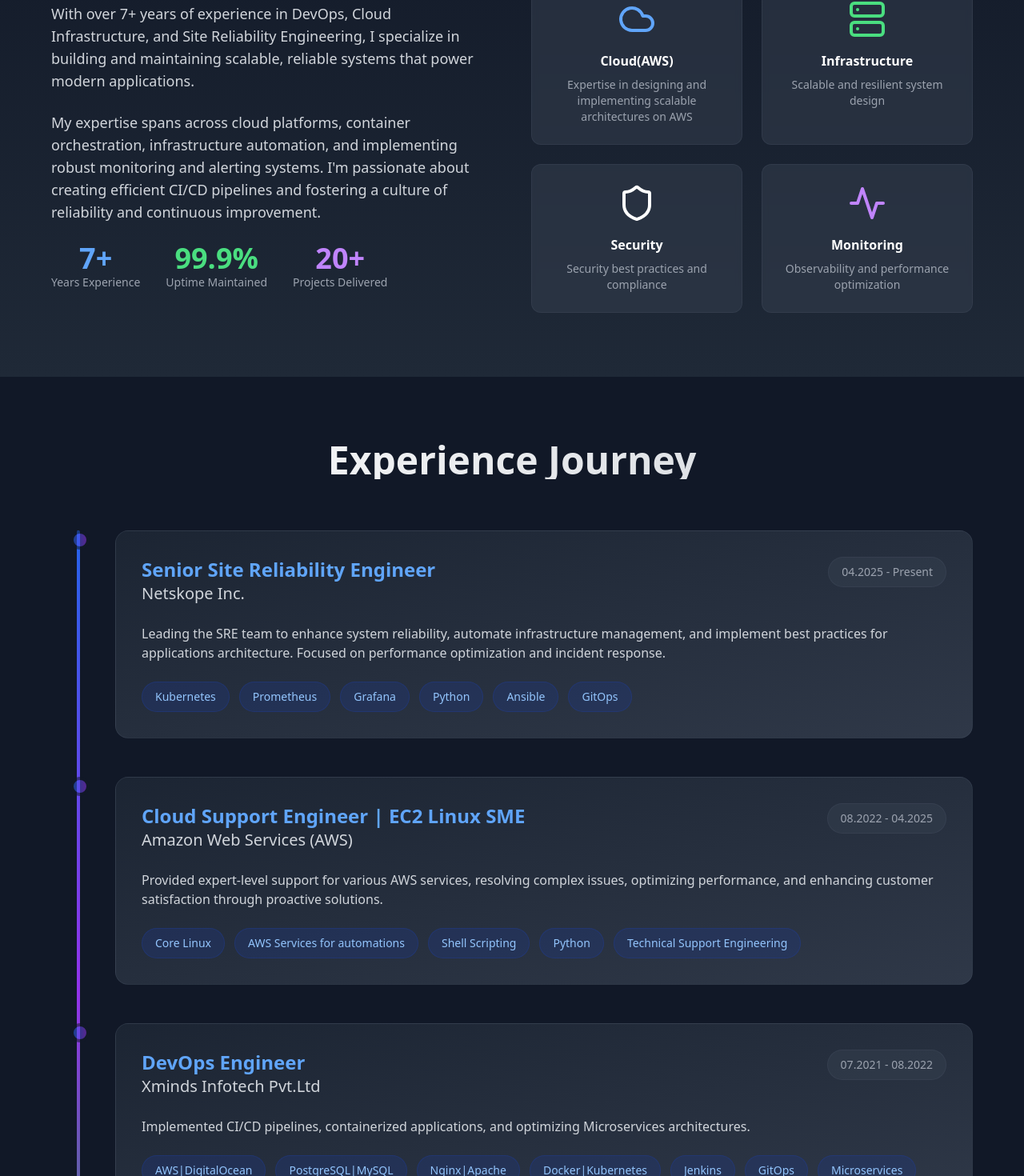
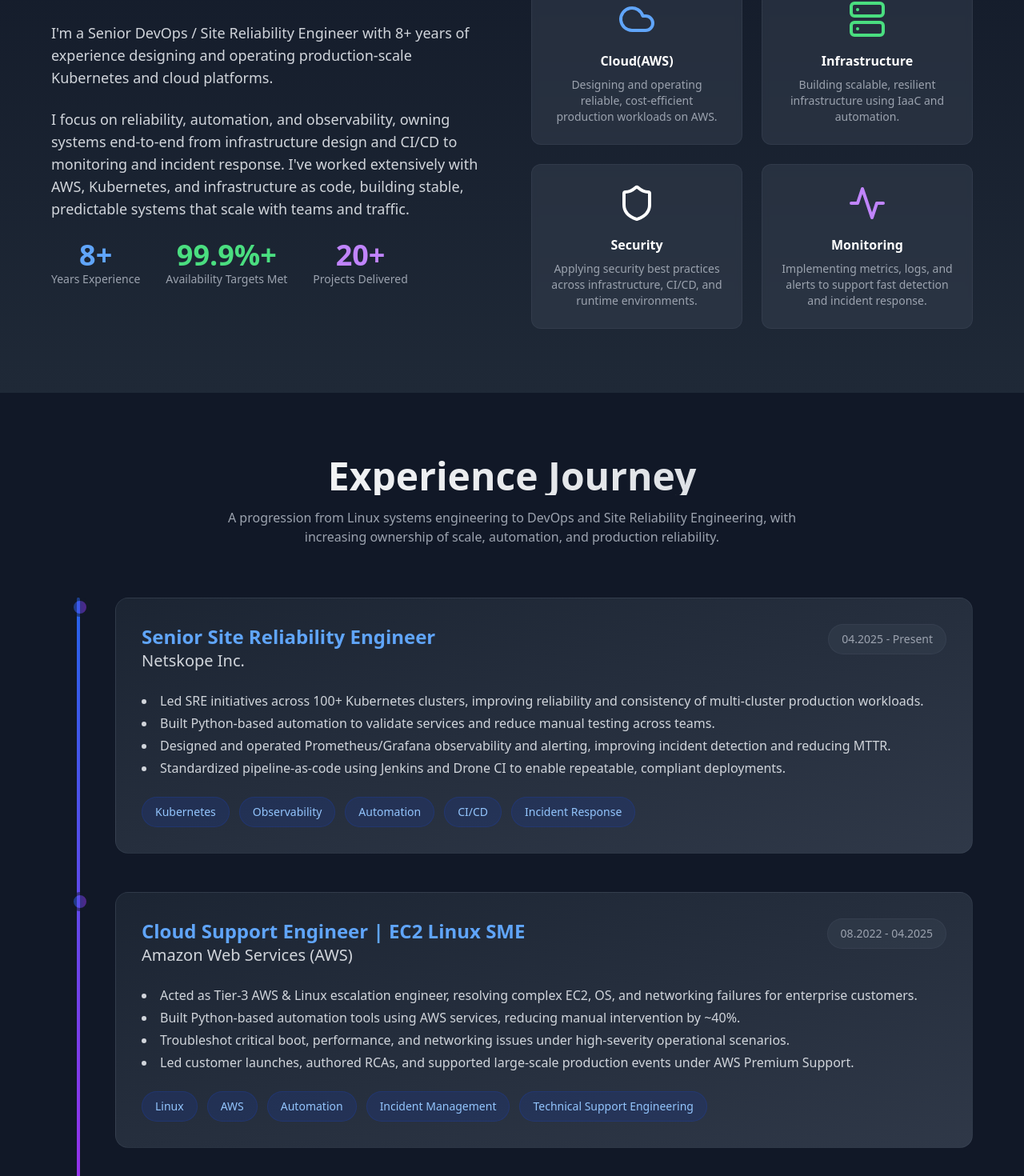
Before and after one commit to j1shnu/portfolio-2025, a React (Vite) app: page / in a window 1280 px wide. Shown: the part 1017-2487 px from the top of the page at 80% size. Built offline with nearby package versions, Linux system fonts and the light colour scheme.

Commit message:
Refactor portfolio data structure and update metadata for improved clarity and accuracy

```diff
--- a/src/App.tsx
+++ b/src/App.tsx
@@ -342,9 +342,12 @@
       <section id="experience" className="py-12 sm:py-16 lg:py-20 relative px-4 sm:px-6">
         <div className="max-w-6xl mx-auto">
           <div className={`transition-all duration-1000 transform ${isVisible.experience ? 'translate-y-0 opacity-100' : 'translate-y-20 opacity-0'}`}>
-            <h2 className="text-3xl sm:text-4xl lg:text-5xl font-bold text-center mb-8 sm:mb-12 lg:mb-16 bg-gradient-to-r from-white to-gray-300 bg-clip-text text-transparent">
+            <h2 className="text-3xl sm:text-4xl lg:text-5xl font-bold text-center mb-3 sm:mb-4 bg-gradient-to-r from-white to-gray-300 bg-clip-text text-transparent">
               {data.experience.title}
             </h2>
+            <p className="text-sm sm:text-base text-gray-400 text-center mb-8 sm:mb-12 lg:mb-16 max-w-3xl mx-auto">
+              {data.experience.description}
+            </p>
           </div>
 
           <div className="relative">
@@ -362,7 +365,15 @@
                       {exp.period}
                     </span>
                   </div>
-                  <p className="text-sm sm:text-base text-gray-300 mb-4 sm:mb-6 leading-relaxed group-hover:text-gray-200 transition-colors duration-300">{exp.description}</p>
+                  {Array.isArray(exp.description) ? (
+                    <ul className="text-sm sm:text-base text-gray-300 mb-4 sm:mb-6 leading-relaxed group-hover:text-gray-200 transition-colors duration-300 list-disc list-inside space-y-1">
+                      {exp.description.map((item, descIndex) => (
+                        <li key={descIndex}>{item}</li>
+                      ))}
+                    </ul>
+                  ) : (
+                    <p className="text-sm sm:text-base text-gray-300 mb-4 sm:mb-6 leading-relaxed group-hover:text-gray-200 transition-colors duration-300">{exp.description}</p>
+                  )}
                   <div className="flex flex-wrap gap-2 sm:gap-3">
                     {exp.technologies.map((tech, techIndex) => (
                       <span key={techIndex} className="bg-blue-900/30 text-blue-300 px-2 sm:px-3 lg:px-4 py-1 sm:py-2 rounded-full text-xs sm:text-sm border border-blue-800/30 hover:bg-blue-800/40 hover:scale-105 transition-all duration-300 cursor-default">
@@ -381,9 +392,12 @@
       <section id="skills" className="py-12 sm:py-16 lg:py-20 bg-gradient-to-b from-gray-900 to-gray-800 px-4 sm:px-6">
         <div className="max-w-6xl mx-auto">
           <div className={`transition-all duration-1000 transform ${isVisible.skills ? 'translate-y-0 opacity-100' : 'translate-y-20 opacity-0'}`}>
-            <h2 className="text-3xl sm:text-4xl lg:text-5xl font-bold text-center mb-8 sm:mb-12 lg:mb-16 bg-gradient-to-r from-white to-gray-300 bg-clip-text text-transparent">
+            <h2 className="text-3xl sm:text-4xl lg:text-5xl font-bold text-center mb-3 sm:mb-4 bg-gradient-to-r from-white to-gray-300 bg-clip-text text-transparent">
               {data.skills.title}
             </h2>
+            <p className="text-sm sm:text-base text-gray-400 text-center mb-8 sm:mb-12 lg:mb-16 max-w-3xl mx-auto">
+              {data.skills.description}
+            </p>
           </div>
 
           <div className="grid sm:grid-cols-2 lg:grid-cols-3 gap-4 sm:gap-6 lg:gap-8">
@@ -408,9 +422,12 @@
       <section id="projects" className="py-12 sm:py-16 lg:py-20 px-4 sm:px-6">
         <div className="max-w-6xl mx-auto">
           <div className={`transition-all duration-1000 transform ${isVisible.projects ? 'translate-y-0 opacity-100' : 'translate-y-20 opacity-0'}`}>
-            <h2 className="text-3xl sm:text-4xl lg:text-5xl font-bold text-center mb-8 sm:mb-12 lg:mb-16 bg-gradient-to-r from-white to-gray-300 bg-clip-text text-transparent">
+            <h2 className="text-3xl sm:text-4xl lg:text-5xl font-bold text-center mb-3 sm:mb-4 bg-gradient-to-r from-white to-gray-300 bg-clip-text text-transparent">
               {data.projects.title}
             </h2>
+            <p className="text-sm sm:text-base text-gray-400 text-center mb-8 sm:mb-12 lg:mb-16 max-w-3xl mx-auto">
+              {data.projects.description}
+            </p>
           </div>
 
           <div className="grid sm:grid-cols-2 lg:grid-cols-3 gap-4 sm:gap-6 lg:gap-8">
--- a/src/data/portfolio.json
+++ b/src/data/portfolio.json
@@ -1,117 +1,120 @@
 {
   "personal": {
     "name": "Jishnu Prasad",
-    "title": "DevOps Engineer & Site Reliability Expert",
-    "tagline": "Scaling infrastructure, automating everything, and ensuring reliability at enterprise scale. Passionate about cloud-native technologies and building resilient systems that power the future.",
+    "title": "Senior DevOps / Site Reliability Engineer",
+    "tagline": "I design and operate reliable Kubernetes and cloud platforms at production scale, with deep hands-on experience across AWS, CI/CD, observability, and incident response.",
     "profileImage": "/photo.webp",
-    "altText": "Jishnu Prasad - DevOps Engineer"
+    "altText": "Jishnu Prasad - Sr. DevOps Engineer"
   },
   "about": {
     "title": "About Jishnu",
     "description": [
-      "With over 7+ years of experience in DevOps, Cloud Infrastructure, and Site Reliability Engineering, I specialize in building and maintaining scalable, reliable systems that power modern applications.",
-      "My expertise spans across cloud platforms, container orchestration, infrastructure automation, and implementing robust monitoring and alerting systems. I'm passionate about creating efficient CI/CD pipelines and fostering a culture of reliability and continuous improvement."
+      "I'm a Senior DevOps / Site Reliability Engineer with 8+ years of experience designing and operating production-scale Kubernetes and cloud platforms.",
+      "I focus on reliability, automation, and observability, owning systems end-to-end from infrastructure design and CI/CD to monitoring and incident response. I've worked extensively with AWS, Kubernetes, and infrastructure as code, building stable, predictable systems that scale with teams and traffic."
     ],
     "stats": [
-      { "number": "7+", "label": "Years Experience", "color": "text-blue-400" },
-      { "number": "99.9%", "label": "Uptime Maintained", "color": "text-green-400" },
+      { "number": "8+", "label": "Years Experience", "color": "text-blue-400" },
+      { "number": "99.9%+", "label": "Availability Targets Met", "color": "text-green-400" },
       { "number": "20+", "label": "Projects Delivered", "color": "text-purple-400" }
     ],
     "expertise": [
-      { "title": "Cloud(AWS)", "desc": "Expertise in designing and implementing scalable architectures on AWS", "color": "text-blue-400" },
-      { "title": "Infrastructure", "desc": "Scalable and resilient system design", "color": "text-green-400" },
-      { "title": "Security", "desc": "Security best practices and compliance", "color": "text-red-400" },
-      { "title": "Monitoring", "desc": "Observability and performance optimization", "color": "text-purple-400" }
+      { "title": "Cloud(AWS)", "desc": "Designing and operating reliable, cost-efficient production workloads on AWS.", "color": "text-blue-400" },
+      { "title": "Infrastructure", "desc": "Building scalable, resilient infrastructure using IaaC and automation.", "color": "text-green-400" },
+      { "title": "Security", "desc": "Applying security best practices across infrastructure, CI/CD, and runtime environments.", "color": "text-red-400" },
+      { "title": "Monitoring", "desc": "Implementing metrics, logs, and alerts to support fast detection and incident response.", "color": "text-purple-400" }
     ]
   },
   "experience": {
     "title": "Experience Journey",
+    "description": "A progression from Linux systems engineering to DevOps and Site Reliability Engineering, with increasing ownership of scale, automation, and production reliability.",
     "jobs": [
       {
         "title": "Senior Site Reliability Engineer",
         "company": "Netskope Inc.",
         "period": "04.2025 - Present",
-        "description": "Leading the SRE team to enhance system reliability, automate infrastructure management, and implement best practices for applications architecture. Focused on performance optimization and incident response.",
-        "technologies": ["Kubernetes", "Prometheus", "Grafana", "Python", "Ansible", "GitOps"]
+        "description": ["Led SRE initiatives across 100+ Kubernetes clusters, improving reliability and consistency of multi-cluster production workloads.", "Built Python-based automation to validate services and reduce manual testing across teams.", "Designed and operated Prometheus/Grafana observability and alerting, improving incident detection and reducing MTTR.", "Standardized pipeline-as-code using Jenkins and Drone CI to enable repeatable, compliant deployments."],
+        "technologies": ["Kubernetes", "Observability", "Automation", "CI/CD", "Incident Response"]
       },
       {
         "title": "Cloud Support Engineer | EC2 Linux SME",
         "company": "Amazon Web Services (AWS)",
         "period": "08.2022 - 04.2025",
-        "description": "Provided expert-level support for various AWS services, resolving complex issues, optimizing performance, and enhancing customer satisfaction through proactive solutions.",
-        "technologies": ["Core Linux", "AWS Services for automations", "Shell Scripting", "Python", "Technical Support Engineering"]
+        "description": ["Acted as Tier-3 AWS & Linux escalation engineer, resolving complex EC2, OS, and networking failures for enterprise customers.", "Built Python-based automation tools using AWS services, reducing manual intervention by ~40%.", "Troubleshot critical boot, performance, and networking issues under high-severity operational scenarios.", "Led customer launches, authored RCAs, and supported large-scale production events under AWS Premium Support."],
+        "technologies": ["Linux", "AWS", "Automation", "Incident Management", "Technical Support Engineering"]
       },
       {
         "title": "DevOps Engineer",
         "company": "Xminds Infotech Pvt.Ltd",
         "period": "07.2021 - 08.2022",
-        "description": "Implemented CI/CD pipelines, containerized applications, and optimizing Microservices architectures.",
-        "technologies": ["AWS|DigitalOcean", "PostgreSQL|MySQL", "Nginx|Apache", "Docker|Kubernetes", "Jenkins", "GitOps", "Microservices"]
+        "description": ["Managed Linux infrastructure across AWS, GCP, and DigitalOcean, supporting production workloads.", "Introduced Docker-based containerization, reducing deployment time by ~40%.", "Implemented blue-green Kubernetes deployments, enabling zero-downtime releases.", "Automated CI/CD and infrastructure provisioning, significantly reducing manual effort and deployment errors."],
+        "technologies": ["Kubernetes", "Docker", "Terraform", "CI/CD", "Cloud Platforms"]
       },
       {
         "title": "Linux System Administrator",
         "company": "POSibolt Solutions Pvt.Ltd",
         "period": "02.2018 - 07.2021",
-        "description": "Managed Linux servers, automated routine tasks, and ensured system security and performance. Developed scripts for system monitoring and maintenance. Implemented CI/CD pipelines for application deployments.",
-        "technologies": ["Linux", "Bash Scripting", "Docker", "Jenkins", "Nagios", "Python", "Subversion"]
+        "description": ["Built strong Linux and automation foundations, managing networking services and production servers.", "Automated package creation and deployments, achieving 99.9% successful release rates.", "Developed Shell and Python automation to reduce manual operations and improve efficiency.", "Introduced CI/CD pipelines and monitoring, reducing downtime and improving system visibility."],
+        "technologies": ["Linux", "Automation", "CI/CD", "Monitoring", "Scripting"]
       }
     ]
   },
   "skills": {
     "title": "Technical Arsenal",
+    "description": "Tools and technologies used to build, operate, and scale production systems.",
     "categories": {
       "Cloud Platforms": ["AWS", "DigitalOcean", "Google Cloud"],
       "Container & Orchestration": ["Docker", "Kubernetes", "Helm"],
       "Infrastructure as Code": ["Terraform", "CloudFormation", "Ansible"],
-      "CI/CD & DevOps": ["Jenkins", "BitBucket Pipeline", "GitHub Actions"],
-      "Monitoring & Observability": ["Prometheus", "Grafana", "ELK Stack"],
-      "Programming & Scripting": ["Python", "Go", "Bash", "JavaScript", "TypeScript"]
+      "CI/CD & DevOps": ["Jenkins", "Bitbucket Pipeline", "GitHub Actions", "Drone CI"],
+      "Observability": ["Prometheus", "Grafana", "ELK/EFK Stack", "Kibana/SumoLogic"],
+      "Programming & Scripting": ["Python", "Go", "Bash", "JavaScript/TypeScript"]
     }
   },
   "projects": {
     "title": "Featured Projects",
+    "description": "Selected projects focused on improving reliability, automation, and operational efficiency in production systems.",
     "items": [
       {
         "title": "Automated CI/CD Framework",
-        "description": "Engineered an efficient CI/CD framework using Jenkins alongside BitBucket Pipelines and GitHub Workflows.",
-        "technologies": ["Python", "AWS", "Docker", "Bash Scripting"],
-        "impact": "Reduced deployment time by 50% and improved code integration rates by over one third"
+        "description": "Designed and standardized a CI/CD framework across Jenkins, Bitbucket Pipelines, and GitHub Actions to enable consistent, repeatable deployments at scale.",
+        "technologies": ["CI/CD", "Automation", "Reliability", "GitOps"],
+        "impact": "Reduced deployment time by 50% and improved integration reliability across teams."
       },
       {
         "title": "Automated EC2 Instance Patching",
-        "description": "Automated EC2 instance patching using Patch Manager and Boto3.",
-        "technologies": ["Python", "AWS", "Boto3", "Bash Scripting"],
-        "impact": "Enhanced security posture and compliance with industry standards. Reduced manual effort by 60%"
+        "description": "Built automated EC2 patching using AWS Patch Manager, Lambda, DynamoDB, CloudFormation and Python (Boto3), ensuring consistent security updates and compliance across environments.",
+        "technologies": ["AWS", "Automation", "Security", "Compliance"],
+        "impact": "Improved security posture and reduced manual operational effort by 60%."
       },
       {
         "title": "Kubernetes Microservices Deployment",
-        "description": "Deployed FastAPI microservices on Kubernetes, utilizing rolling updates and Horizontal Pod Autoscaler (HPA) to achieve reduction in downtime.",
-        "technologies": ["Jenkins", "Docker", "Kubernetes", "FastAPI", "Python"],
-        "impact": "Achieved a 60% reduction in downtime and a 90% reduction in deployment time"
+        "description": "Deployed and operated FastAPI microservices on Kubernetes with rolling updates and HPA to support zero-downtime releases and traffic spikes.",
+        "technologies": ["Kubernetes", "Availability", "Scaling", "Microservices"],
+        "impact": "Reduced downtime by 60% and cut deployment time by 90%."
       },
       {
         "title": "Cross-Platform DB Backup & Restore GUI App",
-        "description": "Developed a cross-platform DB backup and restore GUI app using Tkinter (Python), which helped end users easily take backups and restore their databases when required.",
-        "technologies": ["Tkinter", "Python"],
-        "impact": "Simplified database management for end users, reducing support requests by 40%"
+        "description": "Built a cross-platform database backup and restore GUI in Python to reduce manual intervention and simplify routine operational tasks.",
+        "technologies": ["Automation", "Python", "Operations", "Toil Reduction"],
+        "impact": "Reduced support requests and manual database operations by 40%."
       },
       {
         "title": "Customized Ubuntu ISO Creation",
-        "description": "Created customized Ubuntu ISOs for end users using Cubic (Custom Ubuntu ISO Creator), pre-installed with necessary applications and configurations.",
-        "technologies": ["Cubic", "Ubuntu", "Python", "Bash Scripting"],
-        "impact": "Streamlined system setup for new users, reducing setup time by 60% and improving user experience"
+        "description": "Created standardized Ubuntu ISOs with preconfigured tooling to accelerate system provisioning and enforce consistent environments.",
+        "technologies": ["Platform Engineering", "Automation", "Linux"],
+        "impact": "Reduced setup time by 60% and improved onboarding reliability for new users."
       },
       {
         "title": "Jenkins Job Management Bot",
-        "description": "Created a Telegram bot for managing Jenkins jobs, allowing engineers to remotely trigger and monitor job status directly from their smartphones.",
-        "technologies": ["Python", "Jenkins", "Telegram API"],
-        "impact": "Improved team productivity by enabling remote job management, reducing the need for constant desktop access"
+        "description": "Developed a Telegram bot to trigger and monitor Jenkins jobs remotely, improving operational responsiveness during releases and incidents.",
+        "technologies": ["Automation", "CI/CD", "Productivity", "Incident Support"],
+        "impact": "Improved team productivity by enabling remote job control without constant desktop access."
       }
     ]
   },
   "contact": {
     "title": "Let's Connect",
-    "description": "I'm always interested in discussing new opportunities, innovative projects, or just chatting about the latest in DevOps and cloud technologies. Let's build something amazing together!",
+    "description": "Open to senior DevOps and Site Reliability roles, platform engineering work, and operating production systems at scale — globally, with full relocation flexibility.",
     "links": [
       { "label": "Email", "href": "mailto:jishnu.prasad4@gmail.com", "color": "from-red-600 to-red-700" },
       { "label": "LinkedIn", "href": "https://linkedin.com/in/j1shnu", "color": "from-blue-600 to-blue-700" },
@@ -124,8 +127,8 @@
   },
   "footer": {
     "name": "Jishnu Prasad",
-    "title": "DevOps Engineer & Site Reliability Expert",
-    "copyright": "© 2025 Jishnu Prasad. Built with React, TypeScript, and Tailwind CSS. Deployed with love ❤️"
+    "title": "Senior DevOps / Site Reliability Engineer",
+    "copyright": "© 2026 Jishnu Prasad. Built with React, TypeScript, and Tailwind CSS. Deployed with love ❤️"
   },
   "navigation": {
     "sections": ["hero", "about", "experience", "skills", "projects", "contact"],
--- a/src/types/portfolio.ts
+++ b/src/types/portfolio.ts
@@ -29,17 +29,19 @@
   title: string;
   company: string;
   period: string;
-  description: string;
+  description: string | string[];
   technologies: string[];
 }
 
 export interface Experience {
   title: string;
+  description: string;
   jobs: Job[];
 }
 
 export interface Skills {
   title: string;
+  description: string;
   categories: { [key: string]: string[] };
 }
 
@@ -52,6 +54,7 @@
 
 export interface Projects {
   title: string;
+  description: string;
   items: Project[];
 }
 
```
Also changed, not shown: index.html (+7 -7 lines).
